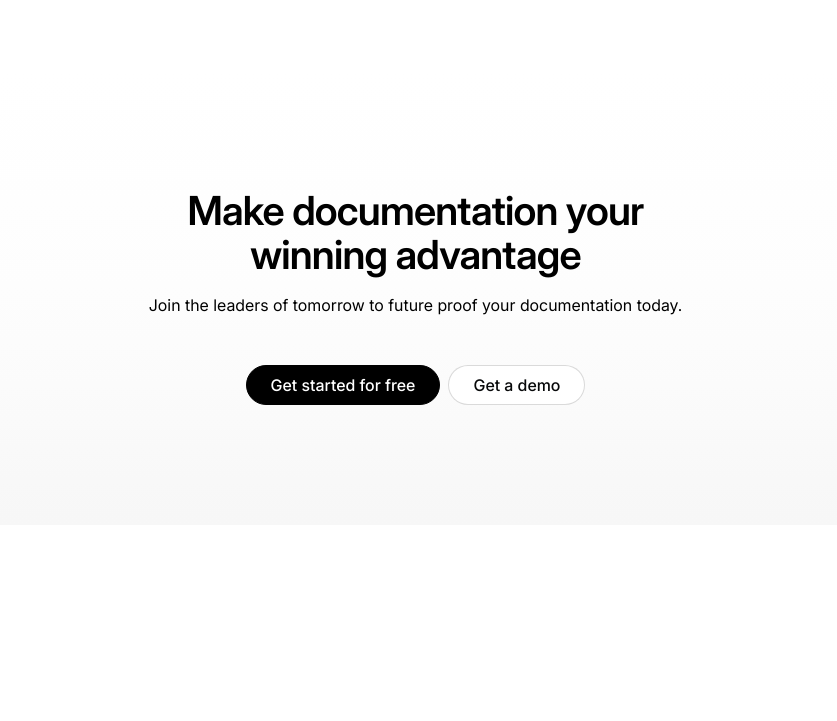
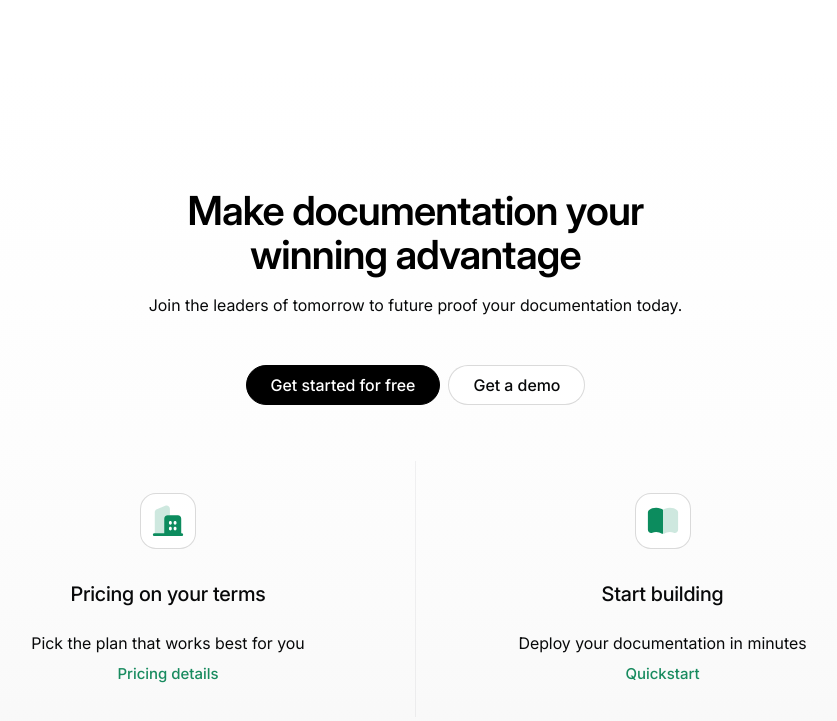
Before and after one commit to Hudater/cohort-2026, a plain HTML site: page css/mintlify-clone/index.html in a window 1280 px wide. Shown: the part 5086-5807 px from the top of the page, without its empty margins (217-1054 px from the left). Before the commit the page ends 5611 px from the top, so only its background shows below. Drawn offline with Linux system fonts and the light colour scheme.

Commit message:
last cta almost done; footer todo

```diff
--- a/css/mintlify-clone/index.html
+++ b/css/mintlify-clone/index.html
@@ -500,13 +500,34 @@
         <div class="cta-gradient"></div>
         <div class="cta-bg"></div>
         <div class="cta-content">
-            <h3 class="last-cta-heading">Make documentation your winning advantage</h3>
+            <h3 class="last-cta-heading-main">Make documentation your winning advantage</h3>
             <p class="last-cta-para">Join the leaders of tomorrow to future proof your documentation today.</p>
             <div class="last-cta-buttons">
                 <a class="last-cta-button-signup" href="#signup">Get started for free</a>
                 <a class="last-cta-button-sales" href="#signup">Get a demo</a>
             </div>
-            <div class="last-cta-two-columns"></div>
+            <div class="last-cta-two-columns">
+                <div class="last-cta-column-1">
+                    <div class="last-cta-column-svg column-1-svg">
+                        <img src="./assets/img/last-cta-column-1.svg" alt="">
+                    </div>
+                    <div class="last-cta-column-text">
+                        <h2 class="last-cta-heading">Pricing on your terms</h2>
+                        <p class="last-cta-para">Pick the plan that works best for you</p>
+                        <a href="#pricing" class="last-cta-a">Pricing details</a>
+                    </div>
+                </div>
+                <div class="last-cta-column-2">
+                    <div class="last-cta-column-svg column-2-svg">
+                        <img src="./assets/img/last-cta-column-2.svg" alt="">
+                    </div>
+                    <div class="last-cta-column-text">
+                        <h2 class="last-cta-heading">Start building</h2>
+                        <p class="last-cta-para">Deploy your documentation in minutes</p>
+                        <a href="#docs" class="last-cta-a">Quickstart</a>
+                    </div>
+                </div>
+            </div>
         </div>
     </section>
 </body>
--- a/css/mintlify-clone/style.css
+++ b/css/mintlify-clone/style.css
@@ -1490,7 +1490,7 @@ header {
     align-items: center;
 }
 
-.last-cta-heading {
+.last-cta-heading-main {
     color: var(--text-main);
     font-size: 40px;
     text-align: center;
@@ -1498,6 +1498,7 @@ header {
     line-height: 110%;
     letter-spacing: -0.8px;
     max-width: 560px;
+    /* border: 2px solid red; */
 }
 
 .last-cta-para {
@@ -1611,4 +1612,96 @@ header {
     height: 0.75rem;
 }
 
-.last-cta-two-columns {}
+.last-cta-two-columns {
+    /* border: 2px solid blue; */
+    display: grid;
+    grid-template-columns: repeat(2, 1fr);
+    margin-top: 3.5rem;
+    width: 100%;
+    /* gap: 20px; */
+}
+
+/* grid ke beech ki stick */
+.last-cta-two-columns>div:first-child {
+    border-right-width: 1px;
+    border-right-style: solid;
+    border-right-color: #08090a0d;
+}
+
+.last-cta-two-columns>div {
+    position: relative;
+    display: flex;
+    flex-direction: column;
+    align-items: center;
+    gap: 2rem;
+    padding: 2rem;
+}
+
+.last-cta-column-1 {}
+
+.last-cta-column-2 {}
+
+
+.last-cta-column-svg {
+    display: flex;
+    align-items: center;
+    justify-content: center;
+    padding: 0.625rem;
+    border-radius: 1rem;
+    border-width: 0.5px;
+    border-style: solid;
+    border-color: #08090a26;
+    background-color: #fff;
+    /* box-shadow: var(--shadow-button-sm); */
+}
+
+.last-cta-column-svg>svg {
+    flex-shrink: 0;
+    width: 2rem;
+    height: 2rem;
+    color: var(--color-brand-light);
+}
+
+.last-cta-column-text {
+    display: flex;
+    flex-direction: column;
+    gap: 0.5rem;
+    align-items: center;
+}
+
+.last-cta-heading {
+    color: #08090a;
+    font-size: 1.25rem;
+    text-align: center;
+    font-weight: 500;
+    line-height: 130%;
+    letter-spacing: -0.2px;
+}
+
+.last-cta-para {
+    color: #08090a;
+    text-align: center;
+    font-size: 1rem;
+    line-height: 150%;
+}
+
+.last-cta-a {
+    font-weight: 500;
+    display: flex;
+    align-items: center;
+    gap: 0.375rem;
+    font-size: 15px;
+    line-height: 150%;
+    color: var(--color-brand-light);
+    width: fit-content;
+    position: relative;
+}
+
+.last-cta-a::after {
+    content: "";
+    position: absolute;
+    top: -14px;
+    right: -14px;
+    bottom: -14px;
+    left: -14px;
+}
```
Also changed, not shown: css/mintlify-clone/assets/img/last-cta-column-1.svg (added), css/mintlify-clone/assets/img/last-cta-column-2.svg (added).
